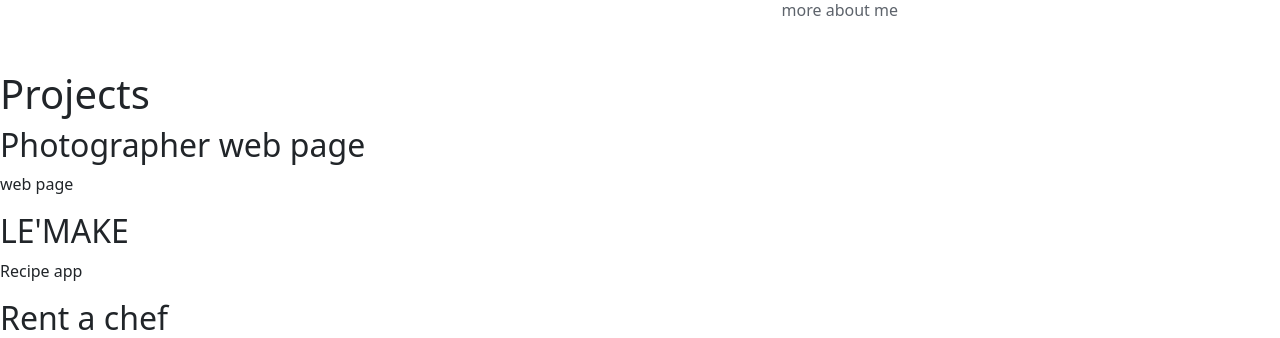
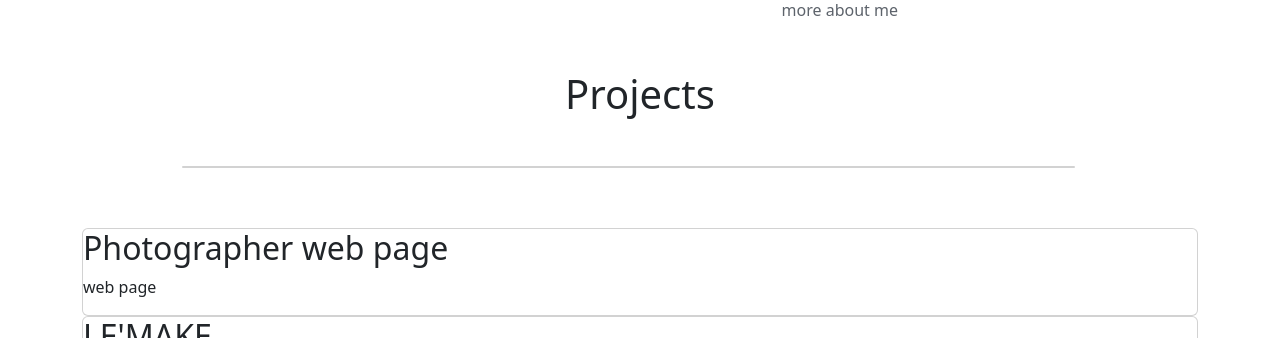
Before and after one commit to kaishu-design/react-portfolio, a React (Create React App) app: page /HomePage in a window 1280 px wide. Shown: the part 462-800 px from the top of the page. Built offline with nearby package versions, Linux system fonts and the light colour scheme.

Commit message:
added-cards

```diff
--- a/src/App.css
+++ b/src/App.css
@@ -28,6 +28,14 @@
 .btn-about-me-text{
   text-decoration: none;
   color: rgb(93, 99, 107);
+}
+
+.title-line{
+  width: 80%;
+  margin-left: 100px;
+  margin-right: 100px;
+  margin-top: 40px;
+  margin-bottom: 60px;
 }
 
 /* .App {
--- a/src/components/Projects.js
+++ b/src/components/Projects.js
@@ -20,17 +20,21 @@ const myProjects = [
 
 const Projects = () => {
   return (
-    <div className='container-projects'>
-      <div className='head-title'>
+    <div className='container'>
+      <div className='d-flex justify-content-center head-title'>
         <h1>Projects</h1>
       </div>
-      <div>
-        {myProjects.map(project => (
-          <div key={project.id}>
-            <h2>{project.name}</h2>
-            <p>{project.description}</p>
-          </div>
-        ))}
+      <div className='d-flex justify-content-center card title-line'></div>
+
+      <div className="row my-5">
+        <div className="col-12">
+            {myProjects.map(project => (
+              <div key={project.id} className="card">
+                <h2>{project.name}</h2>
+                <p>{project.description}</p>
+              </div>
+            ))}
+        </div>
       </div>
     </div>
   )
```
